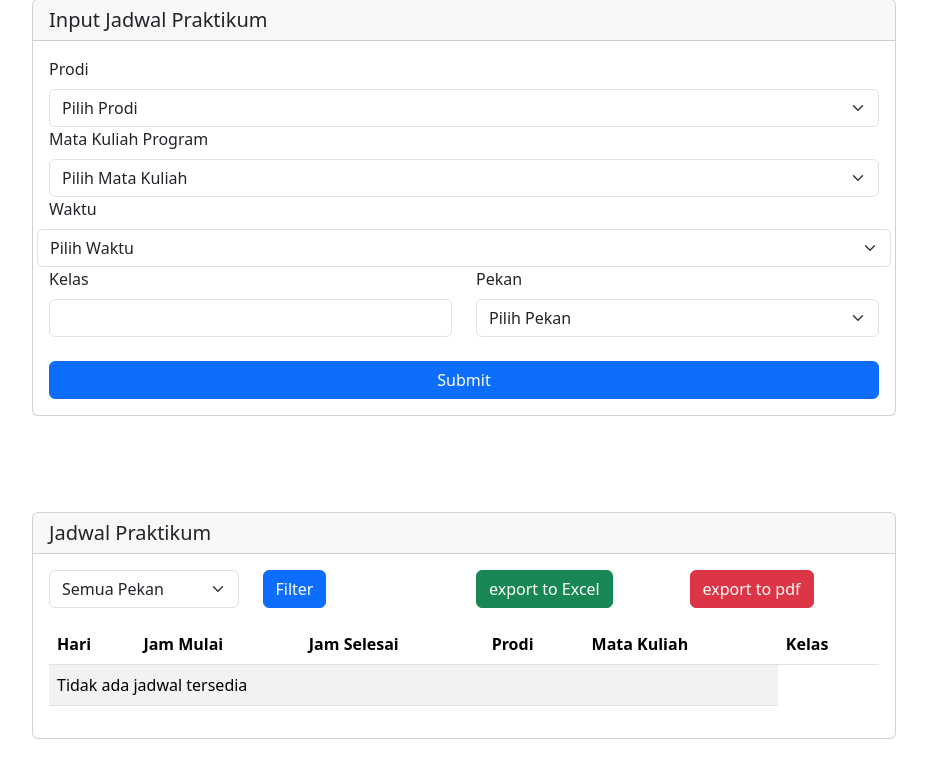
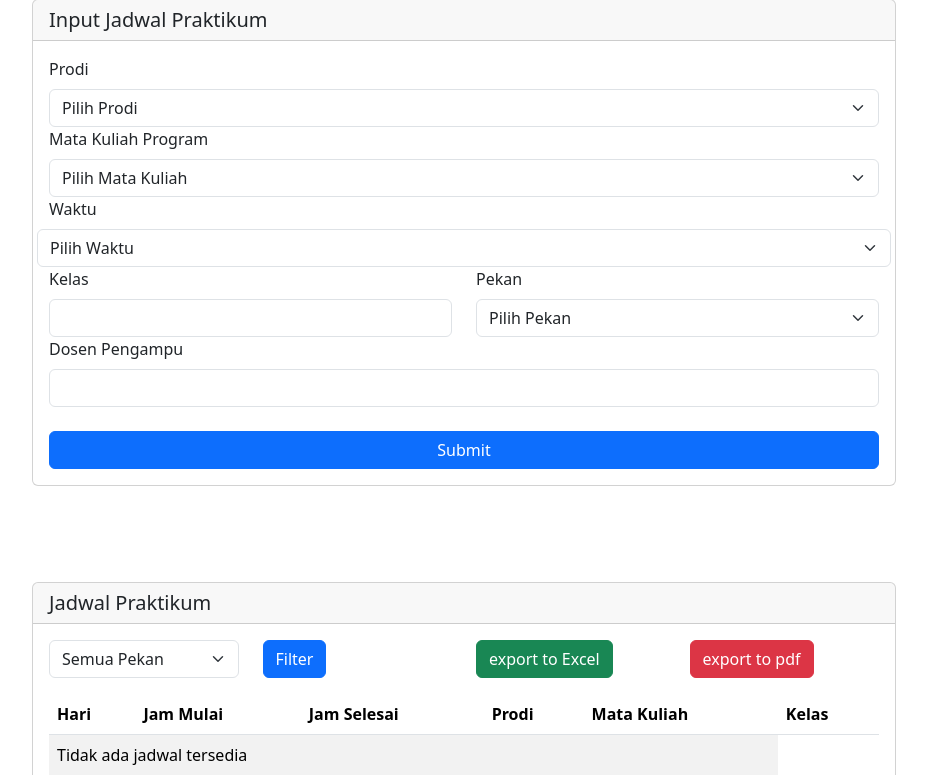
Before and after one commit to Achild29/SPRINTER, a PHP site: page /jadwal.php?pekan=1 in a window 1280 px wide. Shown: the part 724-1499 px from the top of the page, without its empty margins (176-1103 px from the left). Run offline with PHP 8.4, Linux system fonts and the light colour scheme; the visitor is signed in with stand-in values (Sample User, id 1); data that the repository does not hold is empty.

Commit message:
add colom dosen on form jadwal.php note: importan add to your database colom dosen(varchar:50) at table jadwal

```diff
--- a/SPRINTER/Controller/Jadwal.php
+++ b/SPRINTER/Controller/Jadwal.php
@@ -8,9 +8,10 @@ $kode_mkp=$_POST['kode_mkp'];
 $pekan = $_POST['pekan'];
 $kelas = $_POST['kelas'];
 $kode_jadwal = substr($kode_waktu,0,6).substr($kode_prodi,3,2).substr($kode_mkp,5).substr($kelas,7,2).$pekan;
+$dosen = $_POST['dosen'];
 
 
-$sql = "INSERT INTO jadwal (kode_jadwal, kode_waktu, kode_mkp, kelas, pekan) VALUES ('$kode_jadwal','$kode_waktu', '$kode_mkp', '$kelas', '$pekan')";
+$sql = "INSERT INTO jadwal (kode_jadwal, kode_waktu, kode_mkp, kelas, pekan, dosen) VALUES ('$kode_jadwal','$kode_waktu', '$kode_mkp', '$kelas', '$pekan', '$dosen')";
 $simpan = mysqli_query($connect,$sql) or die ("Gagal Tambah : ".mysqli_error($connect));
 header("location: ../jadwal.php#JADWAL")
 ?>
--- a/SPRINTER/jadwal.php
+++ b/SPRINTER/jadwal.php
@@ -265,7 +265,14 @@
                                 </div>
                             </div>
                         </div>
-
+                        <dib class="md-3">
+                            <div class="row">
+                                <div class="col">
+                                    <label for="dosen" class="form-label">Dosen Pengampu</label>
+                                    <input type="text" class="form-control" name="dosen"></input>
+                                </div>
+                            </div>
+                        </dib>
                         <div class="md-3">
                             <div class="row">
                                 <div class="col">
```
